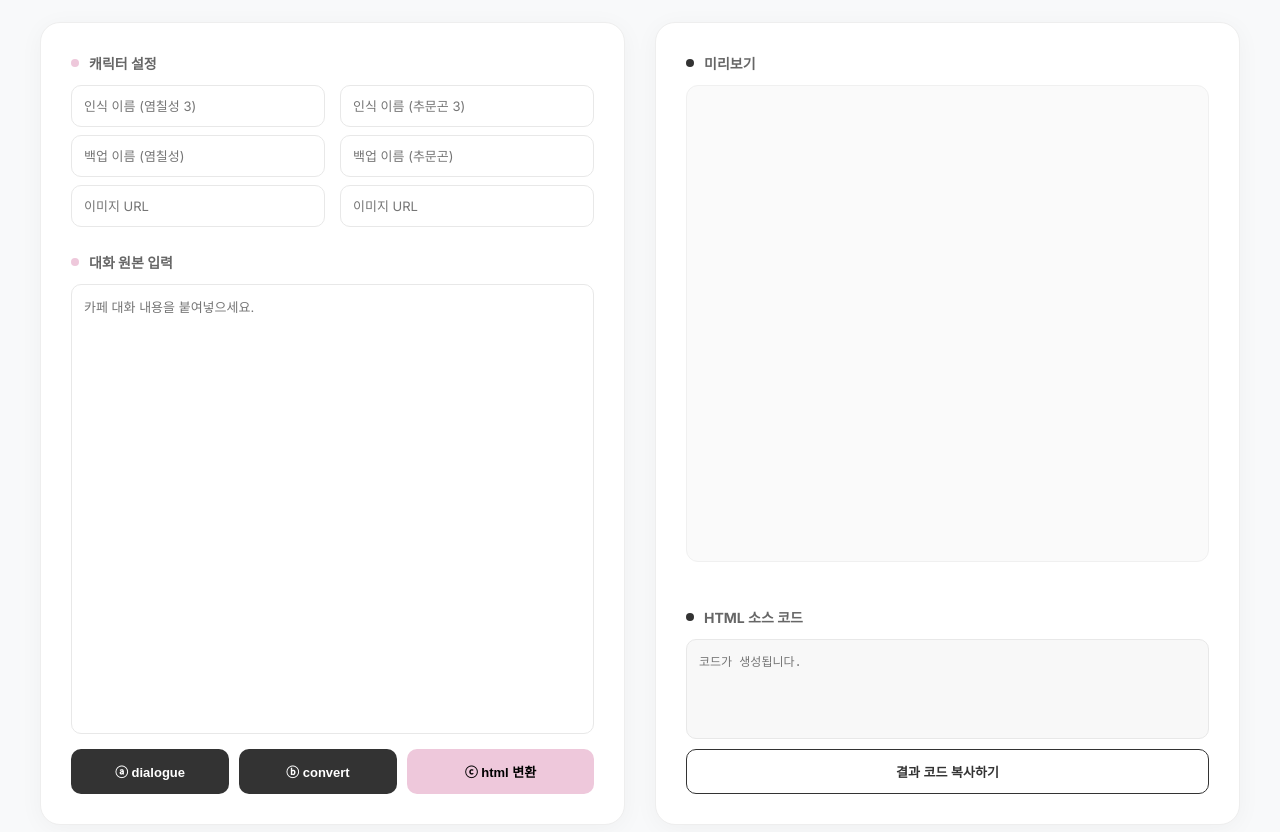
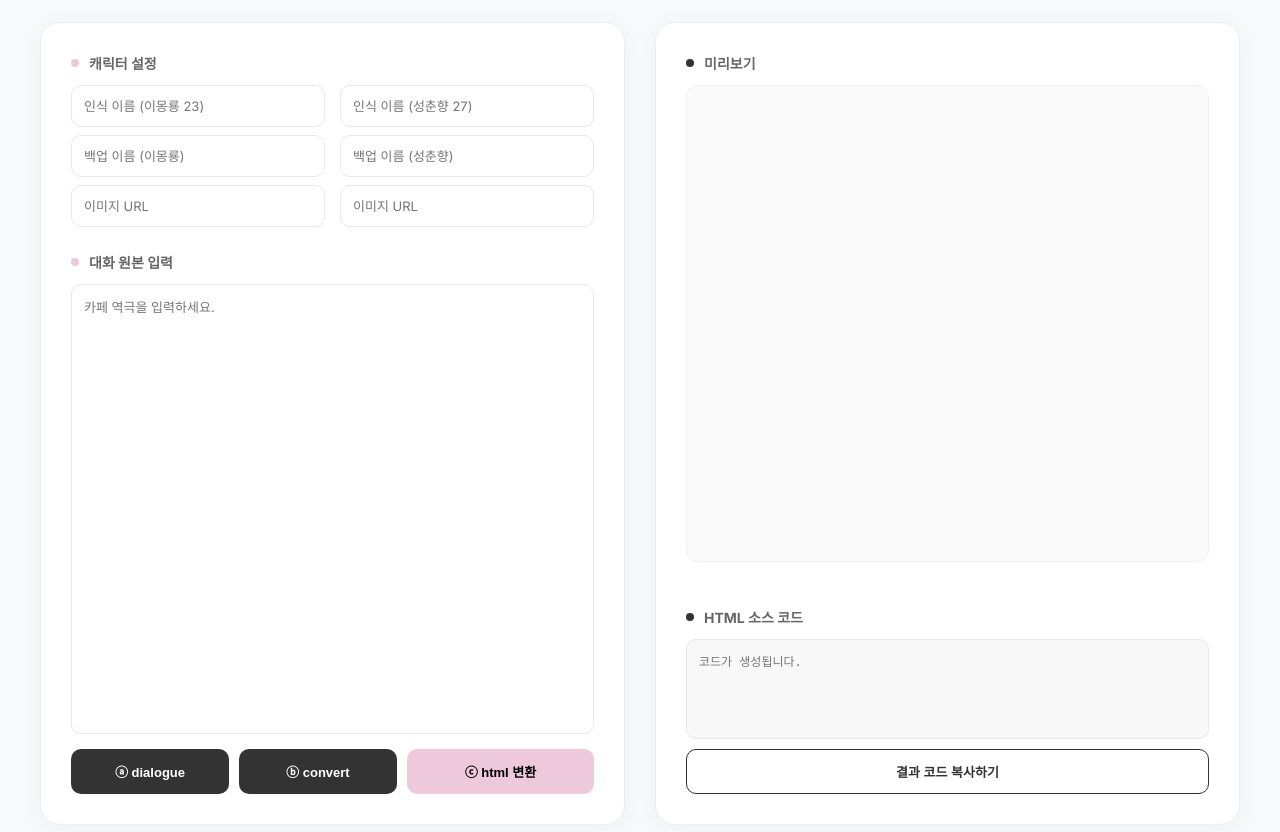
Before and after one commit to milkismoment/cafe-rp-back-up, a plain HTML site: page index.html in a window 1280 px wide. Shown: the part 94-926 px from the top of the page. Drawn offline with Linux system fonts and the light colour scheme.

Commit message:
Update index.html

```diff
--- a/index.html
+++ b/index.html
@@ -20,13 +20,13 @@
                 </div>
                 <div class="config-grid">
                     <div class="char-box">
-                        <input type="text" id="rawName1" placeholder="인식 이름 (염칠성 3)">
-                        <input type="text" id="realName1" placeholder="백업 이름 (염칠성)">
+                        <input type="text" id="rawName1" placeholder="인식 이름 (이몽룡 23)">
+                        <input type="text" id="realName1" placeholder="백업 이름 (이몽룡)">
                         <input type="text" id="img1" placeholder="이미지 URL">
                     </div>
                     <div class="char-box">
-                        <input type="text" id="rawName2" placeholder="인식 이름 (추문곤 3)">
-                        <input type="text" id="realName2" placeholder="백업 이름 (추문곤)">
+                        <input type="text" id="rawName2" placeholder="인식 이름 (성춘향 27)">
+                        <input type="text" id="realName2" placeholder="백업 이름 (성춘향)">
                         <input type="text" id="img2" placeholder="이미지 URL">
                     </div>
                 </div>
@@ -35,7 +35,7 @@
                     <span class="dot pink"></span>
                     <h2>대화 원본 입력</h2>
                 </div>
-                <textarea id="dialogueInput" placeholder="카페 대화 내용을 붙여넣으세요."></textarea>
+                <textarea id="dialogueInput" placeholder="카페 역극을 입력하세요."></textarea>
 
                 <div class="button-group">
                     <button id="btnDialogue" class="btn btn-black">ⓐ dialogue</button>
```
